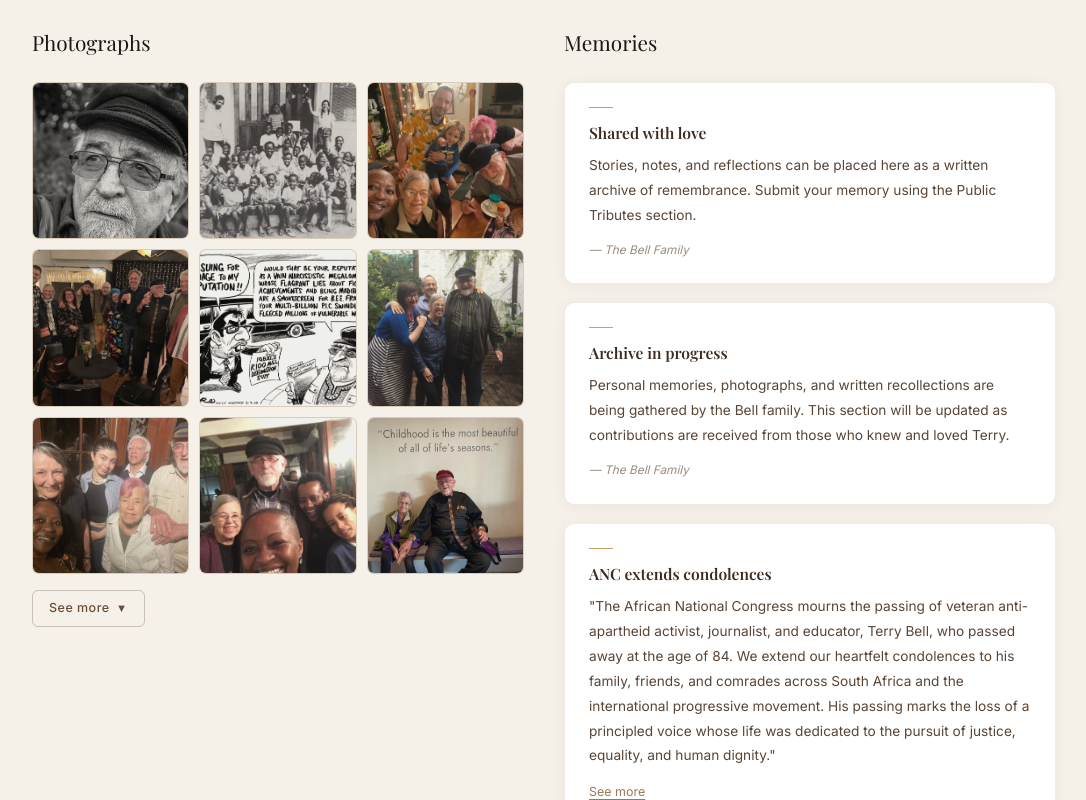
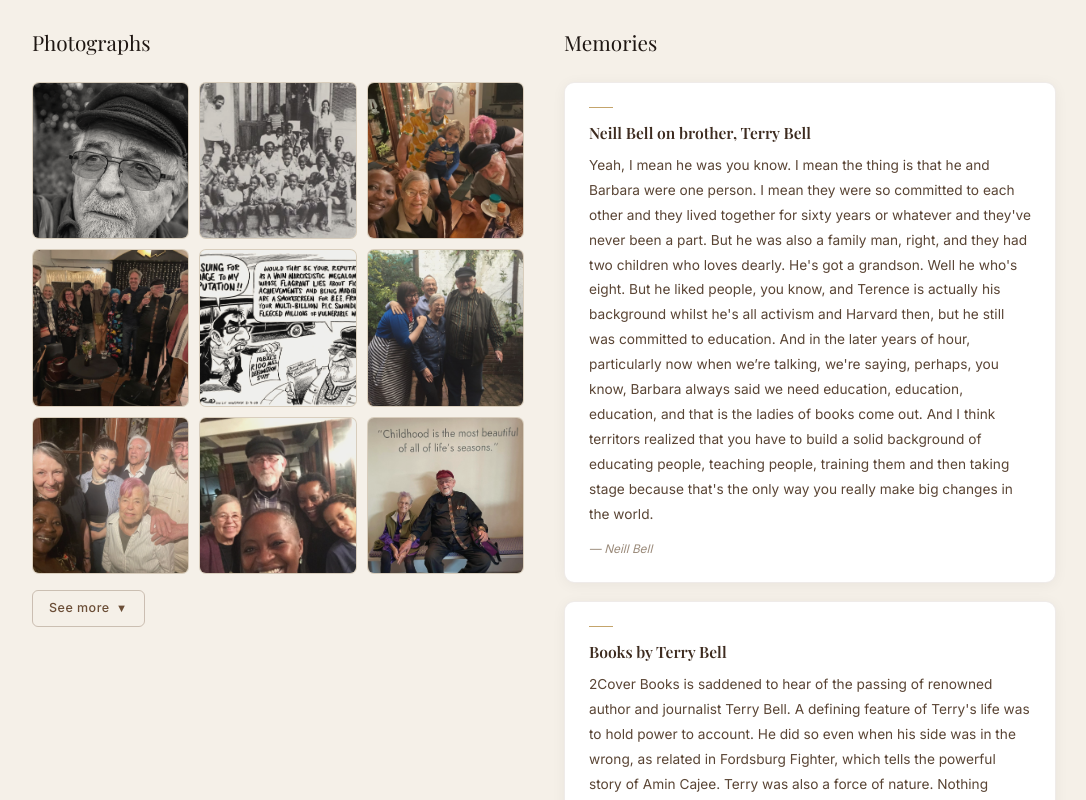
Before and after one commit to AsipheG123/terry-bell-memorial, a Next.js app: page / in a window 1280 px wide. Shown: the part 5880-6680 px from the top of the page, without its empty margins (96-1182 px from the left). Built offline with nearby package versions, Linux system fonts and the light colour scheme.

Commit message:
Update memories cards content

```diff
--- a/data/media.ts
+++ b/data/media.ts
@@ -183,15 +183,15 @@ export const mediaItems: MediaItem[] = [
 export const memoryCards: MemoryCard[] = [
   {
     id: "1",
-    title: "Shared with love",
-    body: "Stories, notes, and reflections can be placed here as a written archive of remembrance. Submit your memory using the Public Tributes section.",
-    attribution: "The Bell Family",
+    title: "Neill Bell on brother, Terry Bell",
+    body: "Yeah, I mean he was you know. I mean the thing is that he and Barbara were one person. I mean they were so committed to each other and they lived together for sixty years or whatever and they've never been a part. But he was also a family man, right, and they had two children who loves dearly. He's got a grandson. Well he who's eight. But he liked people, you know, and Terence is actually his background whilst he's all activism and Harvard then, but he still was committed to education. And in the later years of hour, particularly now when we’re talking, we're saying, perhaps, you know, Barbara always said we need education, education, education, and that is the ladies of books come out. And I think territors realized that you have to build a solid background of educating people, teaching people, training them and then taking stage because that's the only way you really make big changes in the world.",
+    attribution: "Neill Bell",
   },
   {
     id: "2",
-    title: "Archive in progress",
-    body: "Personal memories, photographs, and written recollections are being gathered by the Bell family. This section will be updated as contributions are received from those who knew and loved Terry.",
-    attribution: "The Bell Family",
+    title: "Books by Terry Bell",
+    body: "2Cover Books is saddened to hear of the passing of renowned author and journalist Terry Bell. A defining feature of Terry's life was to hold power to account. He did so even when his side was in the wrong, as related in Fordsburg Fighter, which tells the powerful story of Amin Cajee. Terry was also a force of nature. Nothing demonstrates this better than his rollicking tale of misadventures in attempting to kayak from London to Dar er Salam, as told in A hat, a kayak & dreams of Dar. We are proud to have worked with Terry the historian and Terry the larger than life writer. May His Wonderful Soul Rest Forever In Peace.",
+    attribution: "Cover2Cover Books",
   },
   {
     id: "3",
```
